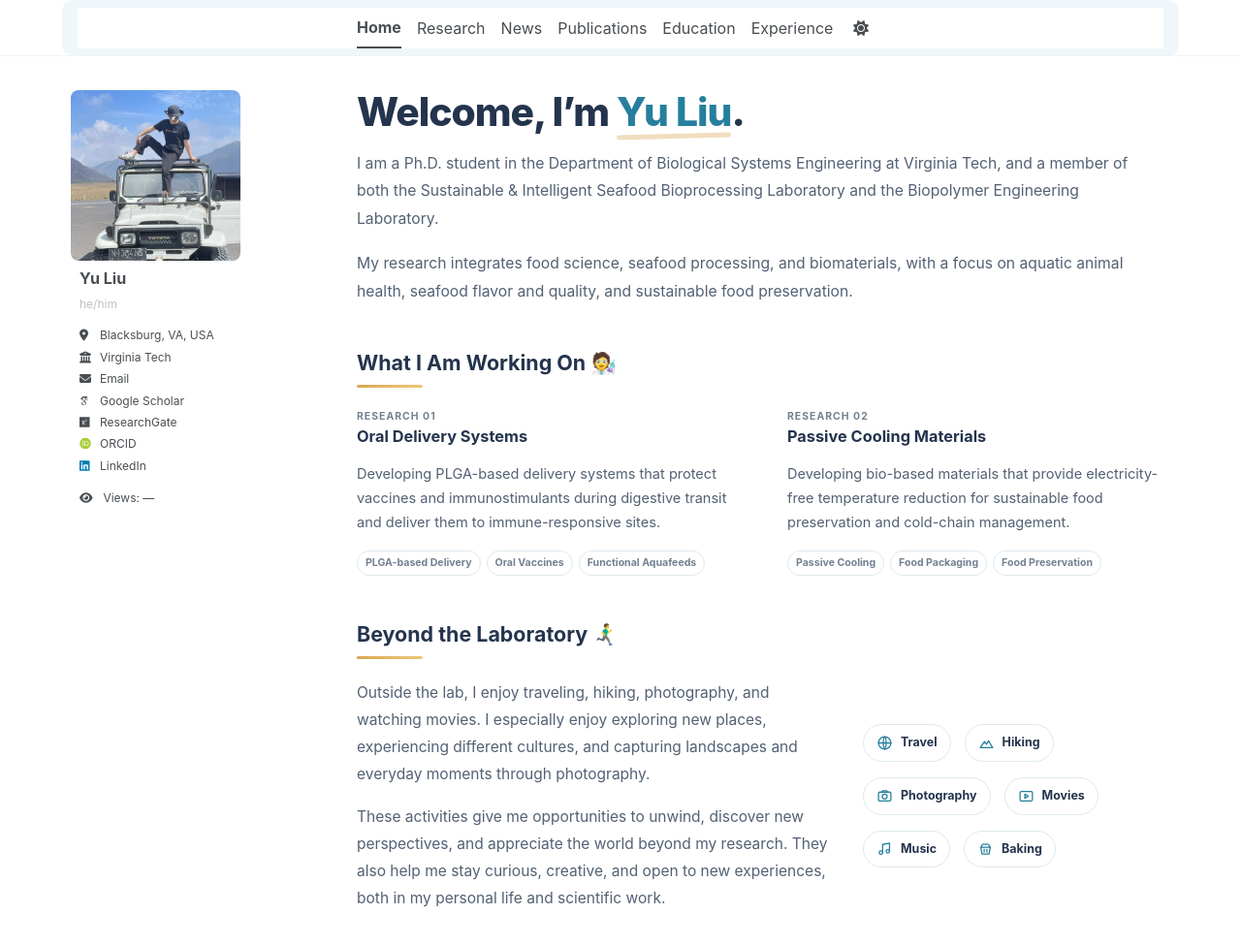
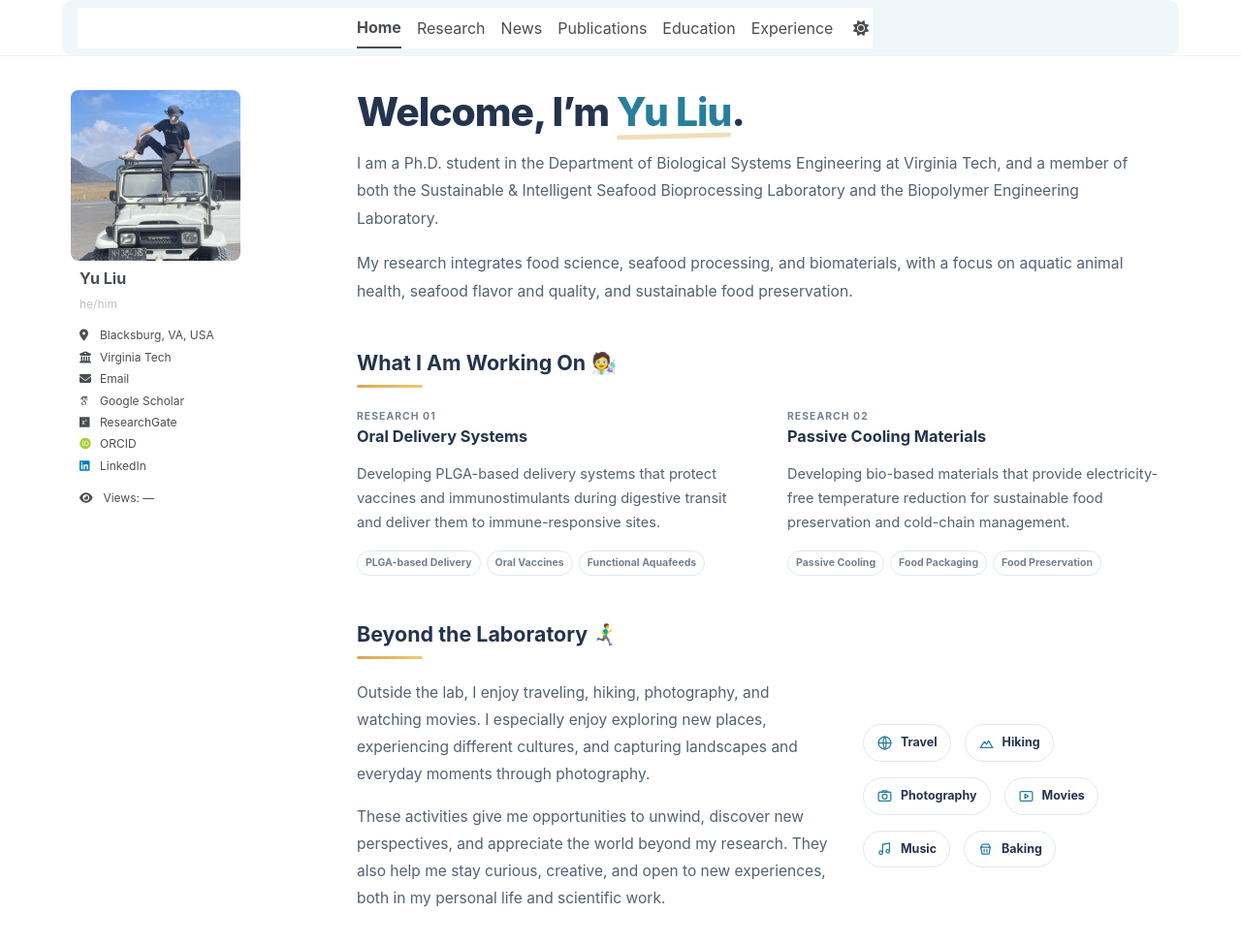
Before and after one commit to yuliu0322/yuliu0322.github.io, a Jekyll site: the page built from _pages/about.md, in a window 1280 px wide and 1035 px high. Shown: the top 975 px of the window at 97% size. Built offline with Jekyll 4.4.1, drawn with Linux system fonts in a browser that asks for light colours; some web fonts are replaced; a script bundle is joined from its source files by our own code; library files that are not in the unit come from our copies.

Commit message:
Update main.scss

```diff
--- a/assets/css/main.scss
+++ b/assets/css/main.scss
@@ -42,7 +42,7 @@
 
 /* Global */
 
-/* Top navigation background */
+/* Top navigation */
 .masthead {
   background: transparent;
   border-bottom: none;
@@ -51,6 +51,10 @@
 .masthead__inner-wrap {
   background: #f0f7fa;
   border-radius: 12px;
+}
+
+.masthead .greedy-nav {
+  background: transparent;
 }
 
 html[data-theme="dark"] .masthead__inner-wrap {
```
